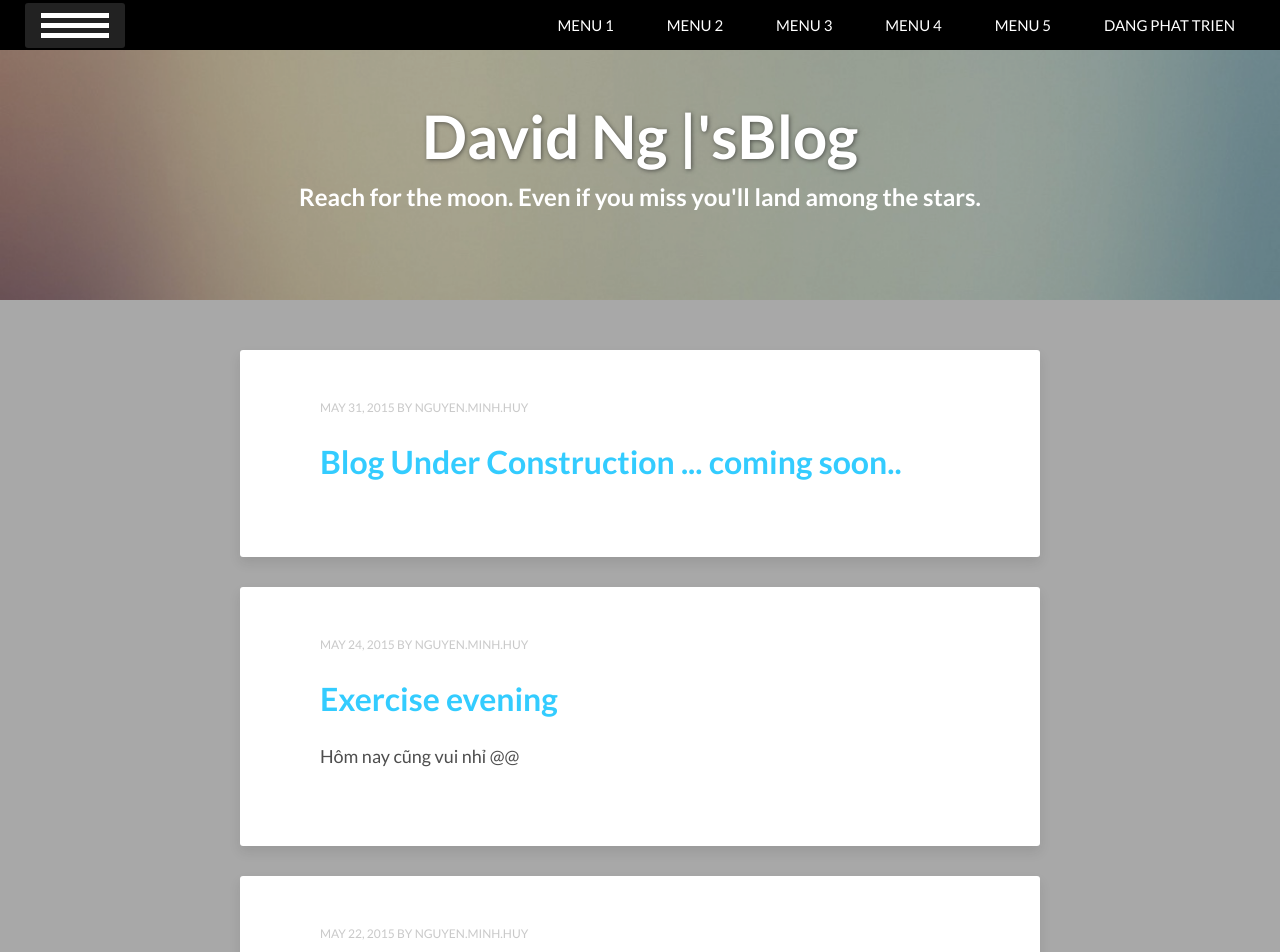
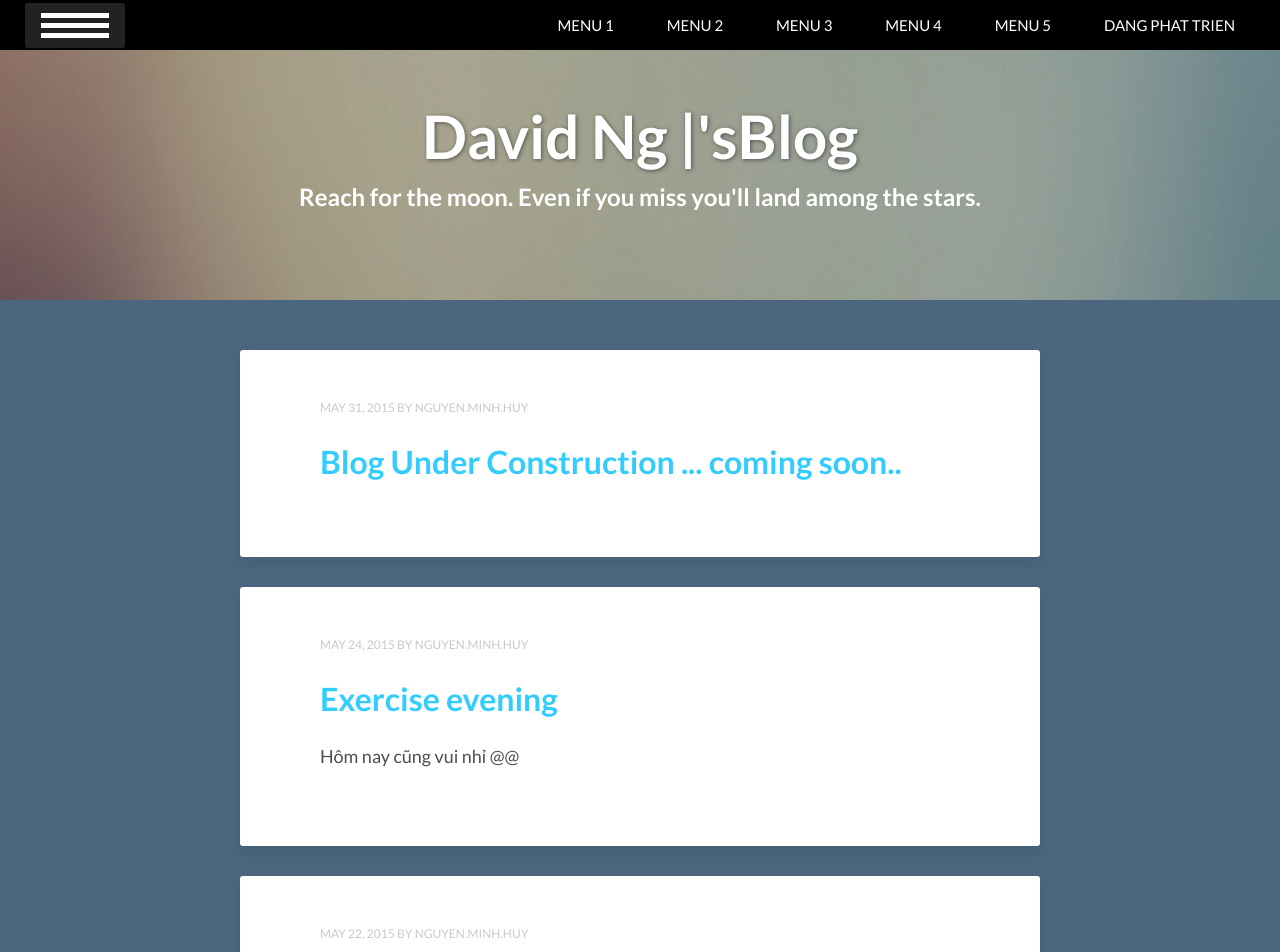
Before and after one commit to vareisen/vareisen.github.io, a Jekyll site: the page built from index.html, in a window 1280 px wide and 1400 px high. Shown: the top 952 px of the window. Built offline with Jekyll 4.4.1, drawn with Linux system fonts in a browser that asks for light colours; the list of posts is cut into pages by our own code; comment, search, counter and statistics services are not loaded.

Commit message:
Update _page.scss

```diff
--- a/_sass/_page.scss
+++ b/_sass/_page.scss
@@ -2,7 +2,7 @@ body {
 	margin: 0;
 	padding: 0;
 	width: 100%;
-	background-color: #A8A8A8;
+	background-color: #4C6680;
 	// background-image: url(http://i.imgur.com/i5nhUmj.jpg);
 	background-repeat: repeat;
 	background-attachment: fixed;
```
